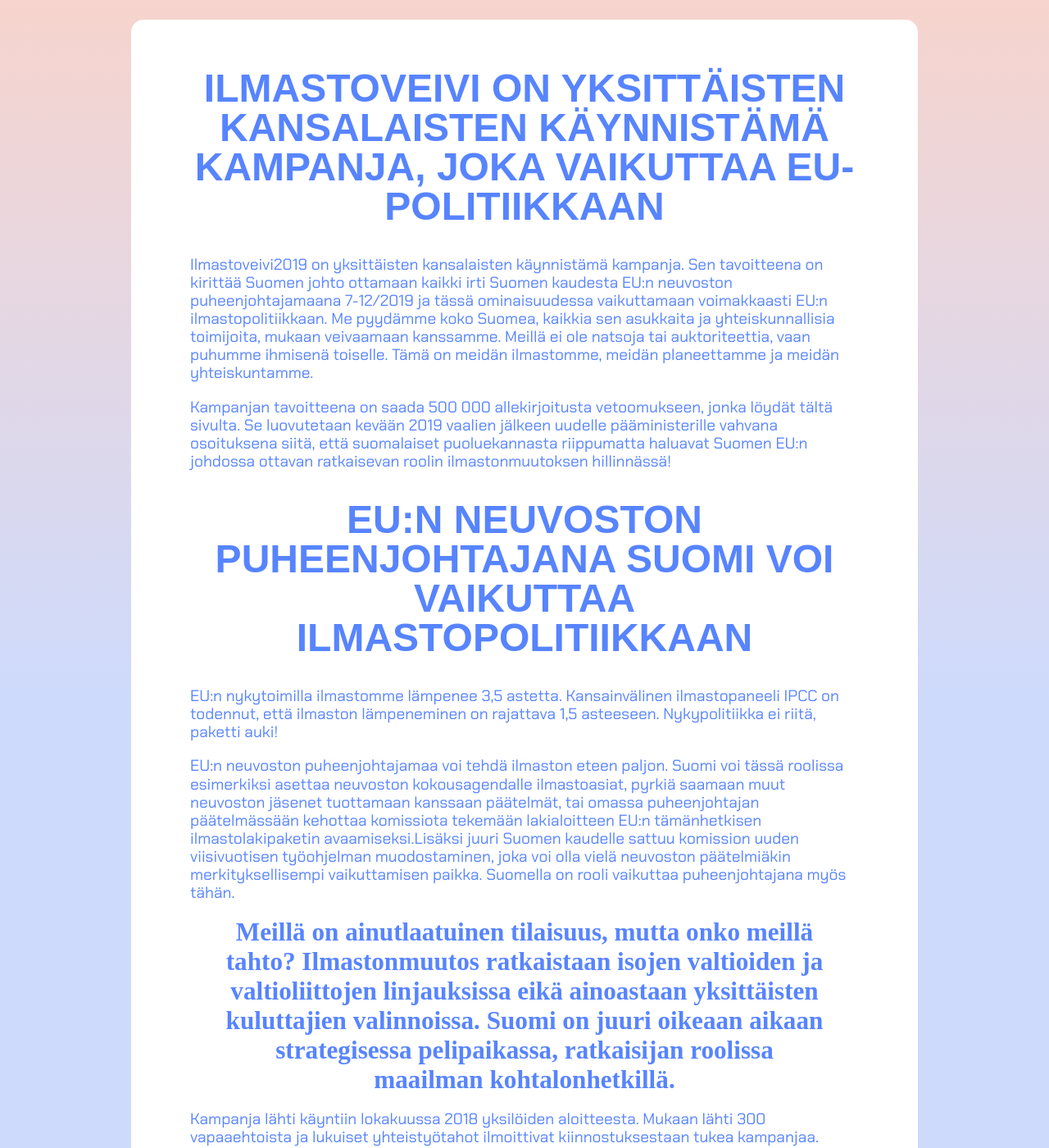
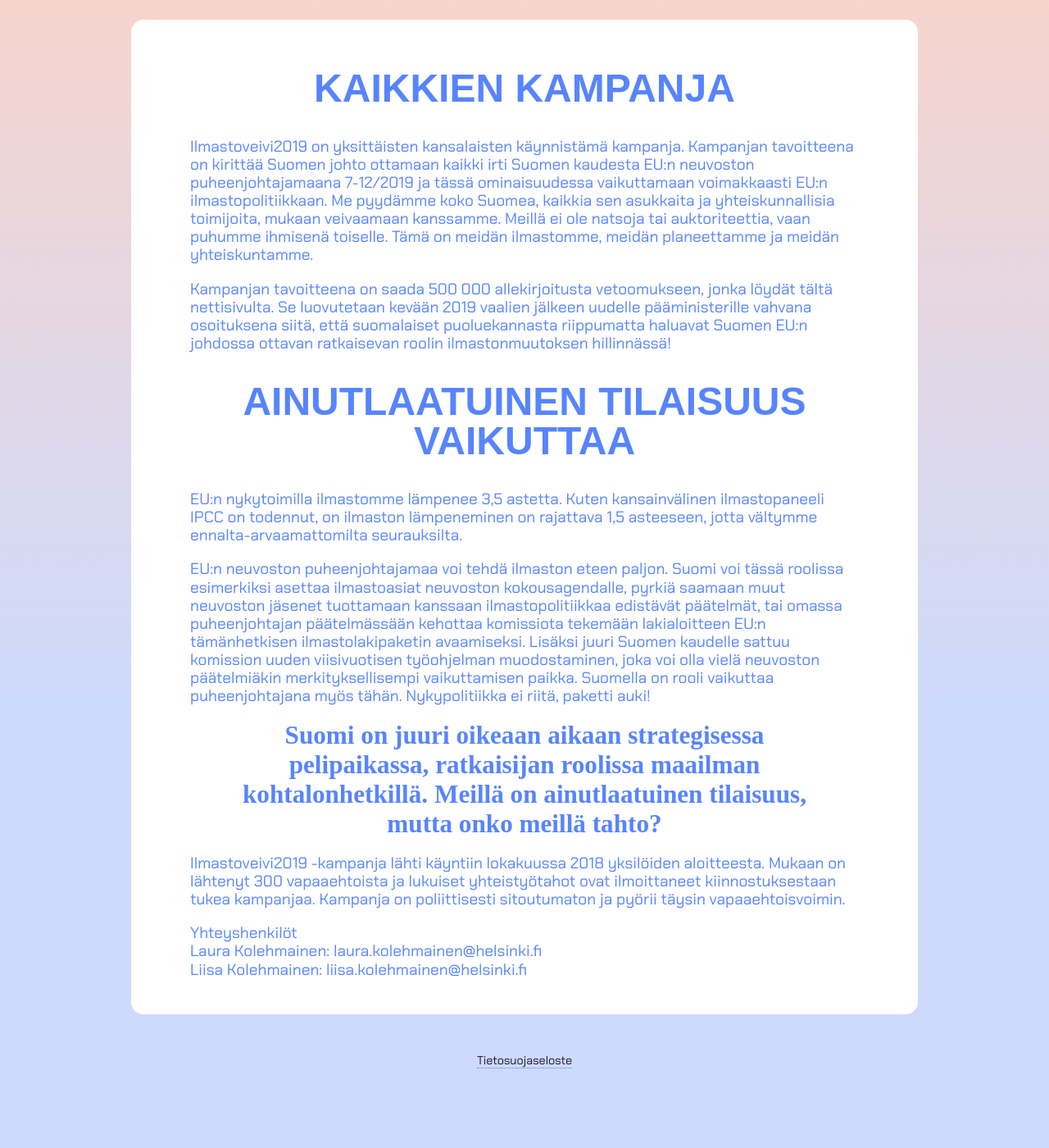
Before and after one commit to ilmastoveivi/ilmastoveivi.github.io, a Jekyll site: the page built from kampanja.md, in a window 1280 px wide and 1400 px high. Shown: the whole window at 82% size. Built offline with Jekyll 4.4.1, drawn with Linux system fonts in a browser that asks for light colours; nearby versions of some CDN libraries; some web fonts are replaced; our own code applies the rules of GitHub Pages for plain Markdown files; some of the changed text lies outside the part shown.

Commit message:
Changed campaign page texts

```diff
--- a/kampanja.md
+++ b/kampanja.md
@@ -1,20 +1,20 @@
 ---
 layout: campaign
-highlight-text: Meillä on ainutlaatuinen tilaisuus, mutta onko meillä tahto? Ilmastonmuutos ratkaistaan isojen valtioiden ja valtioliittojen linjauksissa eikä ainoastaan yksittäisten kuluttajien valinnoissa. Suomi on juuri oikeaan aikaan strategisessa pelipaikassa, ratkaisijan roolissa maailman kohtalonhetkillä.
-campaign-people-text: Kampanja lähti käyntiin lokakuussa 2018 yksilöiden aloitteesta. Mukaan lähti 300 vapaaehtoista ja lukuiset yhteistyötahot ilmoittivat kiinnostuksestaan tukea kampanjaa. Kampanja on poliittisesti sitoutumaton ja pyörii täysin vapaaehtoisvoimin.
+highlight-text: Suomi on juuri oikeaan aikaan strategisessa pelipaikassa, ratkaisijan roolissa maailman kohtalonhetkillä. Meillä on ainutlaatuinen tilaisuus, mutta onko meillä tahto?
+campaign-people-text: Ilmastoveivi2019 -kampanja lähti käyntiin lokakuussa 2018 yksilöiden aloitteesta. Mukaan on lähtenyt 300 vapaaehtoista ja lukuiset yhteistyötahot ovat ilmoittaneet kiinnostuksestaan tukea kampanjaa. Kampanja on poliittisesti sitoutumaton ja pyörii täysin vapaaehtoisvoimin.
 contacts-title-text: Yhteyshenkilöt
 contact1: "Laura Kolehmainen: laura.kolehmainen@helsinki.fi"
 contact2: "Liisa Kolehmainen: liisa.kolehmainen@helsinki.fi"
 ---
 
-## Ilmastoveivi on yksittäisten kansalaisten käynnistämä kampanja, joka vaikuttaa EU-politiikkaan
+## Kaikkien kampanja
 
-Ilmastoveivi2019 on yksittäisten kansalaisten käynnistämä kampanja. Sen tavoitteena on kirittää Suomen johto ottamaan kaikki irti Suomen kaudesta EU:n neuvoston puheenjohtajamaana 7-12/2019 ja tässä ominaisuudessa vaikuttamaan voimakkaasti EU:n ilmastopolitiikkaan. Me pyydämme koko Suomea, kaikkia sen asukkaita ja yhteiskunnallisia toimijoita, mukaan veivaamaan kanssamme. Meillä ei ole natsoja tai auktoriteettia, vaan puhumme ihmisenä toiselle. Tämä on meidän ilmastomme, meidän planeettamme ja meidän yhteiskuntamme.
+Ilmastoveivi2019 on yksittäisten kansalaisten käynnistämä kampanja. Kampanjan tavoitteena on kirittää Suomen johto ottamaan kaikki irti Suomen kaudesta EU:n neuvoston puheenjohtajamaana 7-12/2019 ja tässä ominaisuudessa vaikuttamaan voimakkaasti EU:n ilmastopolitiikkaan. Me pyydämme koko Suomea, kaikkia sen asukkaita ja yhteiskunnallisia toimijoita, mukaan veivaamaan kanssamme. Meillä ei ole natsoja tai auktoriteettia, vaan puhumme ihmisenä toiselle. Tämä on meidän ilmastomme, meidän planeettamme ja meidän yhteiskuntamme.
 
-Kampanjan tavoitteena on saada 500 000 allekirjoitusta vetoomukseen, jonka löydät tältä sivulta. Se luovutetaan kevään 2019 vaalien jälkeen uudelle pääministerille vahvana osoituksena siitä, että suomalaiset puoluekannasta riippumatta haluavat Suomen EU:n johdossa ottavan ratkaisevan roolin ilmastonmuutoksen hillinnässä!
+Kampanjan tavoitteena on saada 500 000 allekirjoitusta vetoomukseen, jonka löydät tältä nettisivulta. Se luovutetaan kevään 2019 vaalien jälkeen uudelle pääministerille vahvana osoituksena siitä, että suomalaiset puoluekannasta riippumatta haluavat Suomen EU:n johdossa ottavan ratkaisevan roolin ilmastonmuutoksen hillinnässä!
 
-## EU:n neuvoston puheenjohtajana Suomi voi vaikuttaa ilmastopolitiikkaan
+## Ainutlaatuinen tilaisuus vaikuttaa
 
-EU:n nykytoimilla ilmastomme lämpenee 3,5 astetta. Kansainvälinen ilmastopaneeli IPCC on todennut, että ilmaston  lämpeneminen on rajattava 1,5 asteeseen. Nykypolitiikka ei riitä, paketti auki!
+EU:n nykytoimilla ilmastomme lämpenee 3,5 astetta. Kuten kansainvälinen ilmastopaneeli IPCC on todennut, on ilmaston lämpeneminen on rajattava 1,5 asteeseen, jotta vältymme ennalta-arvaamattomilta seurauksilta.
 
-EU:n neuvoston puheenjohtajamaa voi tehdä ilmaston eteen paljon. Suomi voi tässä roolissa esimerkiksi asettaa neuvoston kokousagendalle ilmastoasiat, pyrkiä saamaan muut neuvoston jäsenet tuottamaan kanssaan päätelmät, tai omassa puheenjohtajan päätelmässään kehottaa komissiota tekemään lakialoitteen EU:n tämänhetkisen ilmastolakipaketin avaamiseksi.Lisäksi juuri Suomen kaudelle sattuu komission uuden viisivuotisen työohjelman muodostaminen, joka voi olla vielä neuvoston päätelmiäkin merkityksellisempi vaikuttamisen paikka. Suomella on rooli vaikuttaa puheenjohtajana myös tähän.
+EU:n neuvoston puheenjohtajamaa voi tehdä ilmaston eteen paljon. Suomi voi tässä roolissa esimerkiksi asettaa ilmastoasiat neuvoston kokousagendalle, pyrkiä saamaan muut neuvoston jäsenet tuottamaan kanssaan ilmastopolitiikkaa edistävät päätelmät, tai omassa puheenjohtajan päätelmässään kehottaa komissiota tekemään lakialoitteen EU:n tämänhetkisen ilmastolakipaketin avaamiseksi. Lisäksi juuri Suomen kaudelle sattuu komission uuden viisivuotisen työohjelman muodostaminen, joka voi olla vielä neuvoston päätelmiäkin merkityksellisempi vaikuttamisen paikka. Suomella on rooli vaikuttaa puheenjohtajana myös tähän. Nykypolitiikka ei riitä, paketti auki!
```
